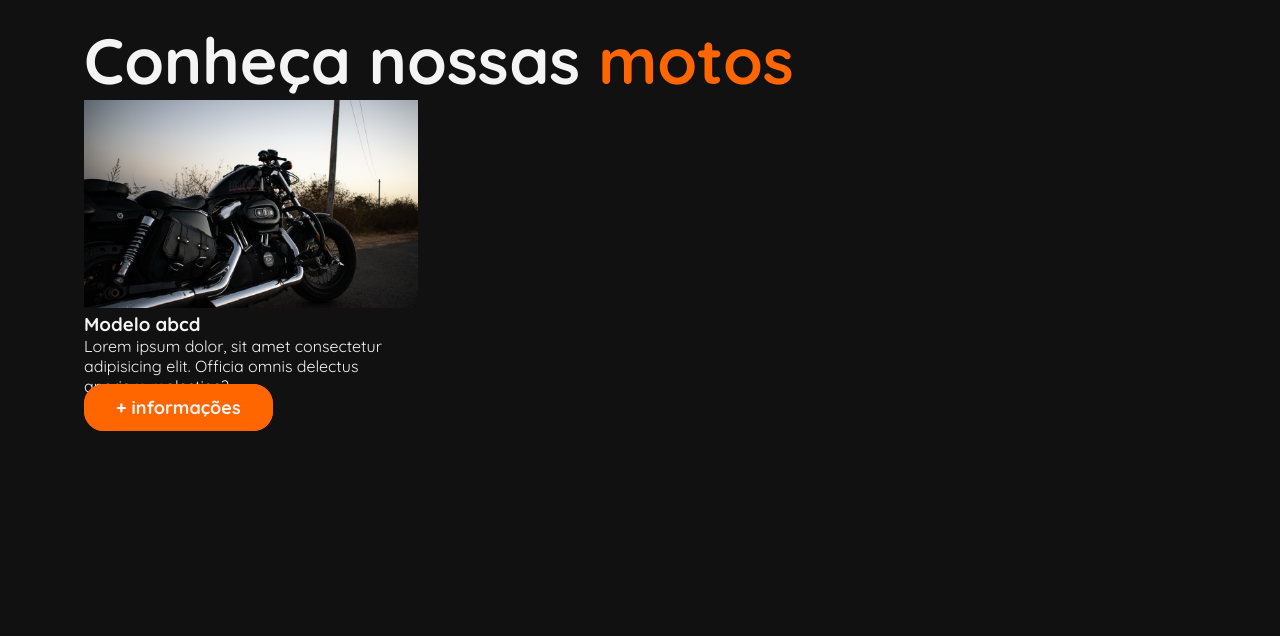
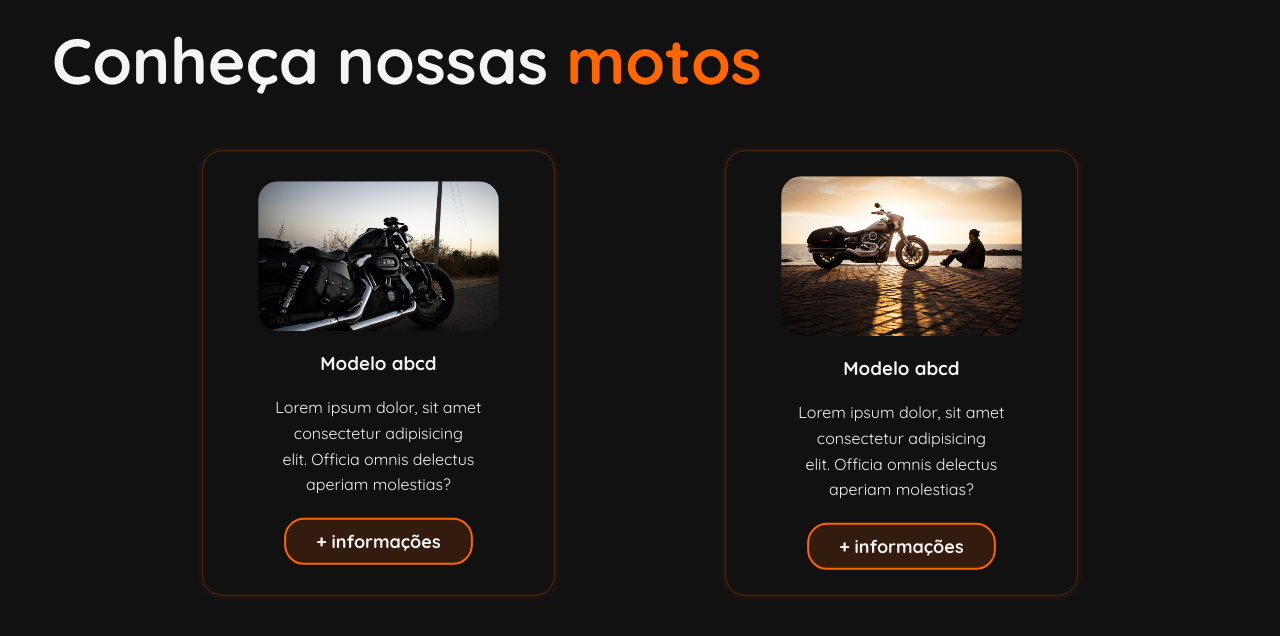
Before and after one commit to rmanuella2/projetohd, a plain HTML site: page index.html in a window 1280 px wide. Both pictures are taken after a click on the link "Motos". Shown: the part 810-1446 px from the top of the page. Drawn offline with Linux system fonts and the light colour scheme.

Commit message:
adicionando e ajustando cards

```diff
--- a/css/styles.css
+++ b/css/styles.css
@@ -8,6 +8,7 @@
 :root {
  --color-light: #f4f4f4;
  --color-orange: #ff6600;
+ --color-orange-alpha: rgba(255, 102, 0, .15);
  --color-dark: #111111;
  --spacing-sm: 10px;
  --spacing-md: 20px;
@@ -51,6 +52,7 @@ ul, ol {
 background-repeat: no-repeat;
 background-size: cover;
 background-position: center;
+background-attachment: fixed;
 
 }
 
@@ -94,7 +96,7 @@ background-position: center;
 .btn {
     border: 2px solid var(--color-orange);
     border-radius: 20px;
-    background-color: var(--color-orange);
+    background-color: var(--color-orange-alpha);
     padding: var(--spacing-sm) var(--spacing-lg);
 
 }
@@ -120,26 +122,60 @@ background-position: center;
 }
 
 .motos {
-    height:100dvh;
-    width: 90%;
+    min-height:100dvh;
+    width: 95%;
     padding: var(--spacing-md);
     background-color: var(--color-dark);
     color: var(--color-light);
     margin: var(--spacing-sm) auto;
+
+
 }
-
+/* só declaramos para ser didático, não é necessário */
 .grid-motos {
     width: 100%;
+    margin-block: 30px;
+    display: flex;
+    flex-wrap: wrap; /* sempre começa nowrap, precisamos mudar para quebra-lós */
+    justify-content: space-evenly; /* espaçamento igual dos lados e entre os conteúdos */
+
 
 }
 
 .moto-item {
     width: 30%;
+    border: 1px solid rgba(255, 102, 0, .3);
+    box-shadow: 0 0 10px var(--color-orange-alpha);  /*deixa sombreado e a tercira deixa com ruído */
+    padding: 25px;
+    border-radius: 20px;
+    display: flex;
+    flex-direction: column; /* o padrão é em linhah row */
+    align-items: center;
+    justify-content: center;
+    gap: var(--spacing-md);
+    text-align: center;
+    transition: scale .5s; /* deixa a transição do hover suave */
+    margin: var(--spacing-md);
+    animation: viewAnimation both;
+    animation-timeline: view(70% 20%);
+
+
+}
+
+.moto-item:hover {
+    scale: 1.05;
 
 }
 
 .moto-item img {
-    width: 100%;
+    width: 80%;
+    border-radius: 20px;
+
+}
+.moto-item p {
+    width: 80%;
+    text-wrap: balance;
+    line-height: 1.6;
 
 }
 
@@ -149,6 +185,26 @@ background-position: center;
 
 .color-orange {
     color: var(--color-orange);
+
+}
+
+@keyframes viewAnimation {
+    from {
+        opacity: 0;
+        transform: scale(.5);
+    }
+    to {
+        opacity: 1;
+        transform: scale(1);
+    }
+
+}
+
+@media(width <= 900px){
+    .moto-item {
+        width: 80%;
+    }
+
 }
 
 
--- a/index.html
+++ b/index.html
@@ -47,7 +47,72 @@
 
         <!-- moto 1 -->
          <div class="moto-item">
-            <img src="./images/motos/aarya-rashinkar-QWgJfq8-ve8-unsplash.jpg" alt="">
+            <img src="./images/motos/aarya-rashinkar-QWgJfq8-ve8-unsplash.jpg" alt="modelo ABCD">
+            <h3>Modelo abcd</h3>
+            <p>Lorem ipsum dolor, sit amet consectetur adipisicing elit. Officia omnis delectus aperiam molestias?</p>
+            <a href="" class="btn">+ informações</a>
+         </div>
+
+         <!-- moto 2 -->
+         <div class="moto-item">
+            <img src="./images/motos/harley-davidson-1HZcJjdtc9g-unsplash.jpg" alt="modelo ABCD">
+            <h3>Modelo abcd</h3>
+            <p>Lorem ipsum dolor, sit amet consectetur adipisicing elit. Officia omnis delectus aperiam molestias?</p>
+            <a href="" class="btn">+ informações</a>
+         </div>
+
+         <!-- moto 3 -->
+         <div class="moto-item">
+            <img src="./images/motos/harley-davidson-BwXsi8tcXlk-unsplash.jpg" alt="modelo ABCD">
+            <h3>Modelo abcd</h3>
+            <p>Lorem ipsum dolor, sit amet consectetur adipisicing elit. Officia omnis delectus aperiam molestias?</p>
+            <a href="" class="btn">+ informações</a>
+         </div>
+
+
+        <!-- moto 4 -->
+         <div class="moto-item">
+            <img src="./images/motos/aarya-rashinkar-QWgJfq8-ve8-unsplash.jpg" alt="modelo ABCD">
+            <h3>Modelo abcd</h3>
+            <p>Lorem ipsum dolor, sit amet consectetur adipisicing elit. Officia omnis delectus aperiam molestias?</p>
+            <a href="" class="btn">+ informações</a>
+         </div>
+
+         <!-- moto 5 -->
+         <div class="moto-item">
+            <img src="./images/motos/harley-davidson-1HZcJjdtc9g-unsplash.jpg" alt="modelo ABCD">
+            <h3>Modelo abcd</h3>
+            <p>Lorem ipsum dolor, sit amet consectetur adipisicing elit. Officia omnis delectus aperiam molestias?</p>
+            <a href="" class="btn">+ informações</a>
+         </div>
+
+         <!-- moto 6 -->
+         <div class="moto-item">
+            <img src="./images/motos/harley-davidson-BwXsi8tcXlk-unsplash.jpg" alt="modelo ABCD">
+            <h3>Modelo abcd</h3>
+            <p>Lorem ipsum dolor, sit amet consectetur adipisicing elit. Officia omnis delectus aperiam molestias?</p>
+            <a href="" class="btn">+ informações</a>
+         </div>
+
+         <!-- moto 7 -->
+         <div class="moto-item">
+            <img src="./images/motos/aarya-rashinkar-QWgJfq8-ve8-unsplash.jpg" alt="modelo ABCD">
+            <h3>Modelo abcd</h3>
+            <p>Lorem ipsum dolor, sit amet consectetur adipisicing elit. Officia omnis delectus aperiam molestias?</p>
+            <a href="" class="btn">+ informações</a>
+         </div>
+
+         <!-- moto 8 -->
+         <div class="moto-item">
+            <img src="./images/motos/harley-davidson-1HZcJjdtc9g-unsplash.jpg" alt="modelo ABCD">
+            <h3>Modelo abcd</h3>
+            <p>Lorem ipsum dolor, sit amet consectetur adipisicing elit. Officia omnis delectus aperiam molestias?</p>
+            <a href="" class="btn">+ informações</a>
+         </div>
+
+         <!-- moto 9 -->
+         <div class="moto-item">
+            <img src="./images/motos/harley-davidson-BwXsi8tcXlk-unsplash.jpg" alt="modelo ABCD">
             <h3>Modelo abcd</h3>
             <p>Lorem ipsum dolor, sit amet consectetur adipisicing elit. Officia omnis delectus aperiam molestias?</p>
             <a href="" class="btn">+ informações</a>
```
